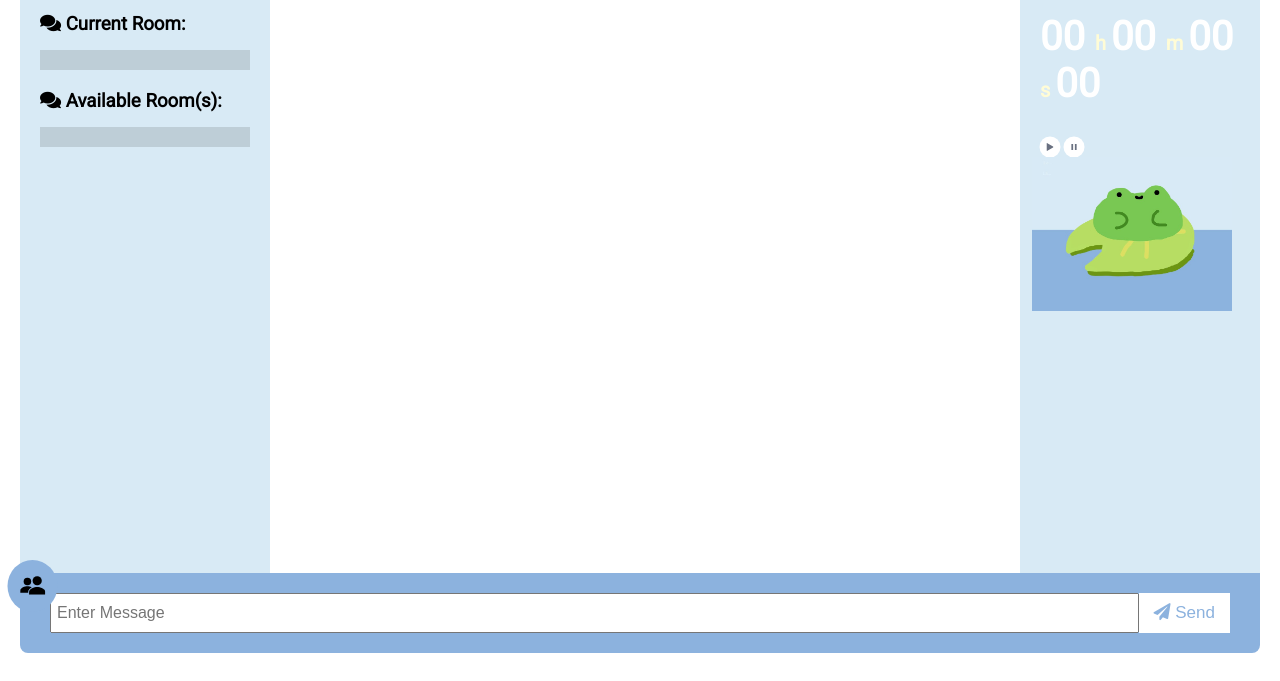
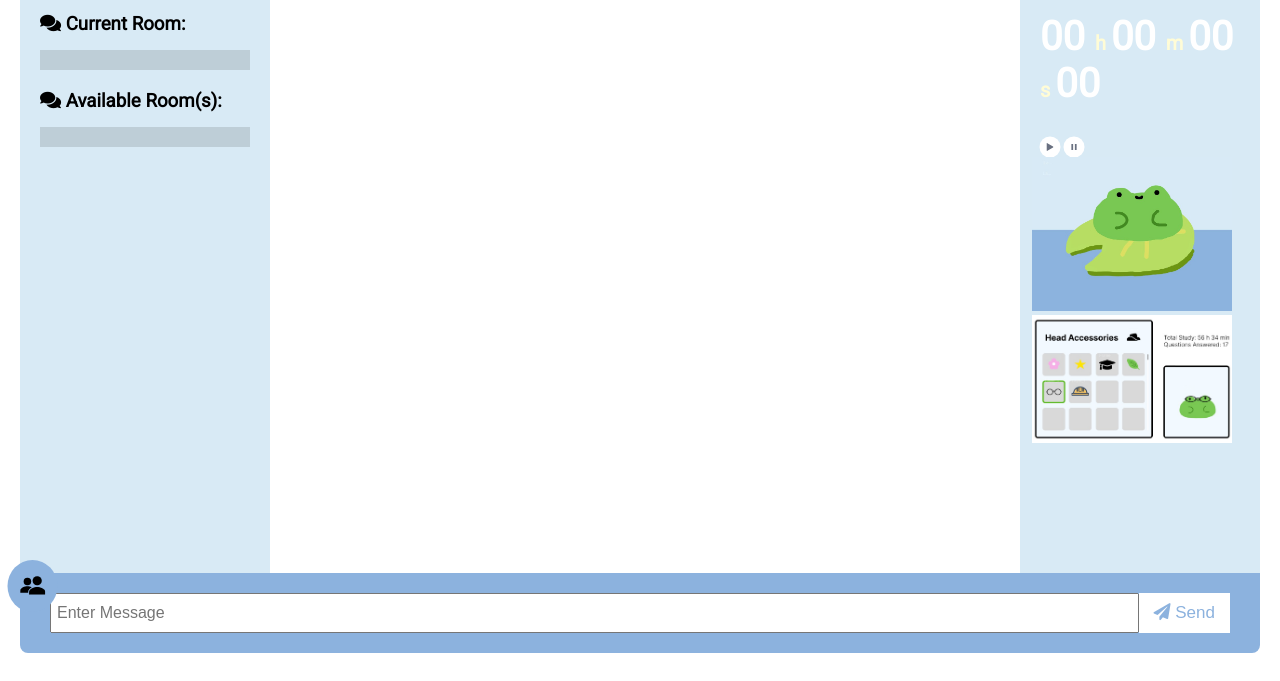
Before and after one commit to eomaaa/wacha, a website: page public/chat.html in a window 1280 px wide. Shown: the part 119-800 px from the top of the page. Drawn offline with nearby package versions, Linux system fonts and the light colour scheme; no server answers.

Commit message:
wardrobe

```diff
--- a/public/chat.html
+++ b/public/chat.html
@@ -53,6 +53,9 @@
         <div class="phrug" id="phrug">
           <img src="phrug.jpg"/>
         </div>
+        <div class="wardrobe" id="wardrobe">
+          <img src="wardrobe.jpg"/>
+        </div>
 
       </div>
 
--- a/public/css/style.css
+++ b/public/css/style.css
@@ -218,8 +218,18 @@ a {
 
 .phrug img{
 	max-width: 200px;
+	width: auto;
 	height: auto;
 	justify-content:center;
+	position: relative;
+	right: 8px;
+}
+
+.wardrobe img {
+	max-width: 200px;
+	width: auto;
+	height: auto;
+	justify-content: center;
 	position: relative;
 	right: 8px;
 }
```
Also changed, not shown: public/wardrobe.jpg (added).
